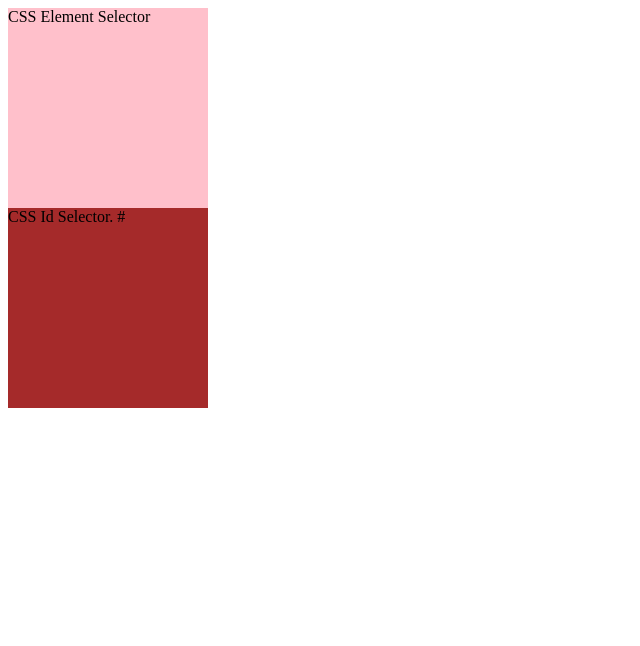
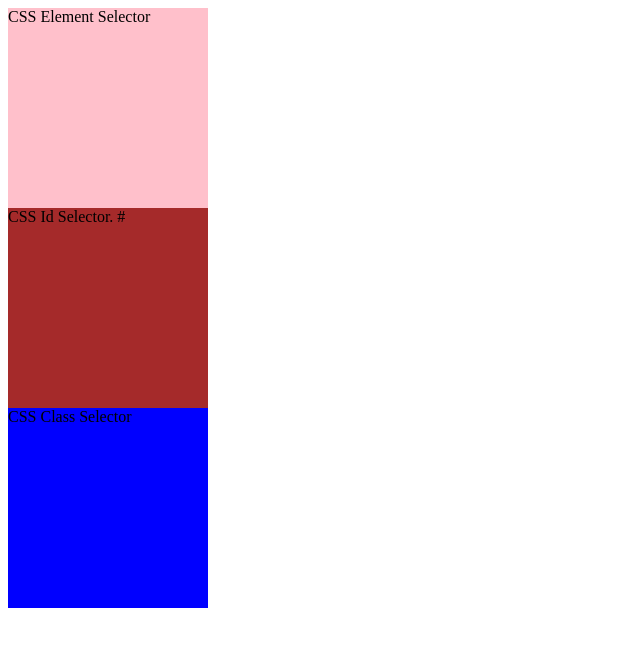
Before and after one commit to aayushi1306/css-selector-2, a plain HTML site: page index.html in a window 1280 px wide. Shown: the whole page, without its empty margins (0-640 px from the left). Drawn offline with Linux system fonts and the light colour scheme.

Commit message:
Class Selector

```diff
--- a/index.html
+++ b/index.html
@@ -17,10 +17,17 @@
                 height: 200px;
                 background: brown;
             }
+            span.b1{
+                display: block;
+                width: 200px;
+                height: 200px;
+                background-color:blue;
+            }
         </style>
     </head>
     <body>
         <div>CSS Element Selector</div>
         <span id="a1"> CSS Id Selector.  #</span>
+        <span class="b1"> CSS Class Selector </span>
     </body>
 </html>
```
